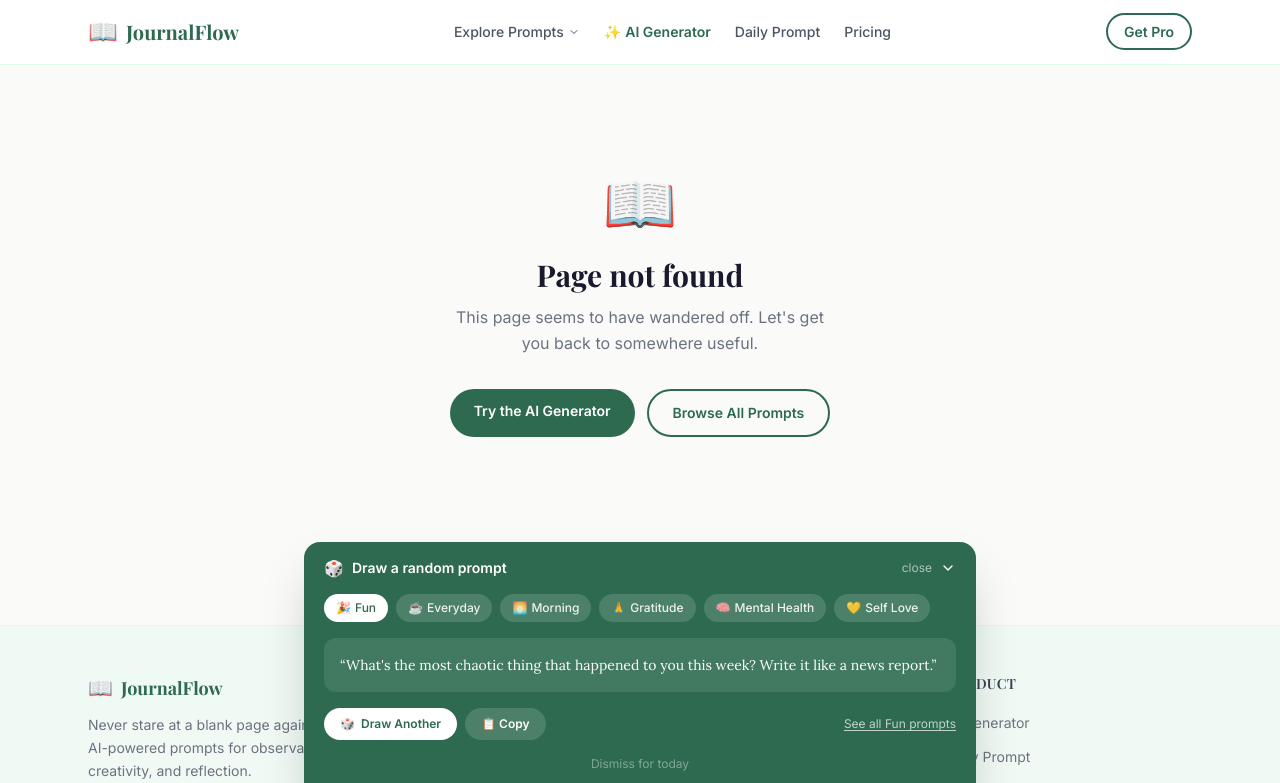
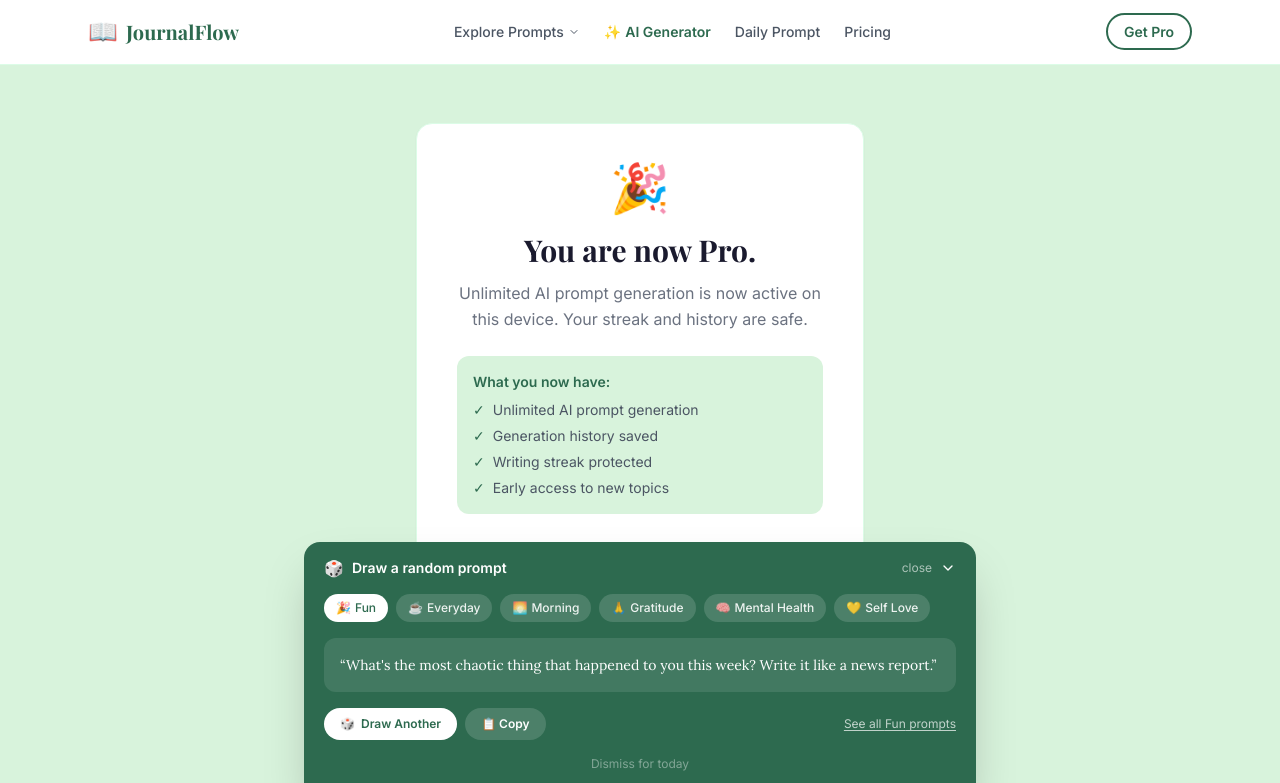
Before and after one commit to franklinjobs617-jpg/journalflow, a Next.js app: page /payment-success in a window 1280 px wide. Before the commit this address had no page. Shown: the top 783 px of the page. Built offline with nearby package versions, Linux system fonts and the light colour scheme.

Commit message:
feat: stripe checkout integration + payment success page

```diff
--- /dev/null
+++ b/app/payment-success/page.tsx
@@ -0,0 +1,89 @@
+'use client'
+
+import { useEffect, useState } from 'react'
+import Link from 'next/link'
+
+export default function PaymentSuccessPage() {
+  const [unlocked, setUnlocked] = useState(false)
+
+  useEffect(() => {
+    //
+    localStorage.setItem('jf_pro', 'true')
+    localStorage.setItem('jf_pro_since', new Date().toISOString())
+    setUnlocked(true)
+
+    //
+    if (typeof window !== 'undefined' && (window as any).gtag) {
+      ;(window as any).gtag('event', 'purchase', {
+        transaction_id: new Date().getTime().toString(),
+        value: 9.9,
+        currency: 'USD',
+        items: [{ item_name: 'JournalFlow Pro', price: 9.9, quantity: 1 }],
+      })
+    }
+  }, [])
+
+  return (
+    <div className="min-h-screen flex items-center justify-center px-4"
+      style={{ background: 'var(--sage-light)' }}>
+      <div className="bg-white rounded-2xl shadow-sm border border-green-100 p-10 max-w-md w-full text-center">
+
+        <div className="text-5xl mb-5">🎉</div>
+
+        <h1 className="font-display text-3xl font-bold mb-3" style={{ color: 'var(--ink)' }}>
+          You are now Pro.
+        </h1>
+
+        <p className="text-gray-500 leading-relaxed mb-6">
+          Unlimited AI prompt generation is now active on this device.
+          Your streak and history are safe.
+        </p>
+
+        <div className="rounded-xl p-4 mb-8 text-left"
+          style={{ background: 'var(--sage-light)' }}>
+          <p className="text-sm font-semibold mb-2" style={{ color: 'var(--forest)' }}>
+            What you now have:
+          </p>
+          <ul className="space-y-1.5">
+            {[
+              'Unlimited AI prompt generation',
+              'Generation history saved',
+              'Writing streak protected',
+              'Early access to new topics',
+            ].map(f => (
+              <li key={f} className="flex items-center gap-2 text-sm text-gray-600">
+                <span style={{ color: 'var(--forest)' }}>✓</span> {f}
+              </li>
+            ))}
+          </ul>
+        </div>
+
+        <div className="mb-6 p-4 rounded-xl border border-amber-100 text-left"
+          style={{ background: '#FFFBEB' }}>
+          <p className="text-sm font-semibold text-amber-800 mb-1">
+            One more thing
+          </p>
+          <p className="text-xs text-amber-700 leading-relaxed">
+            Pro is currently unlocked on this device. To use it on another device,
+            email us at{' '}
+            <a href="mailto:hello@journalflow.ai"
+              className="underline font-medium">
+              hello@journalflow.ai
+            </a>{' '}
+            with your receipt and we will sort it out within 24 hours.
+          </p>
+        </div>
+
+        <Link href="/#generator"
+          className="block w-full py-3.5 rounded-full text-white font-semibold text-sm transition-opacity hover:opacity-90"
+          style={{ background: 'var(--forest)' }}>
+          Start generating - unlimited
+        </Link>
+
+        <p className="text-xs text-gray-400 mt-4">
+          Questions? Email hello@journalflow.ai
+        </p>
+      </div>
+    </div>
+  )
+}
--- a/app/pricing/page.tsx
+++ b/app/pricing/page.tsx
@@ -1,5 +1,6 @@
 import type { Metadata } from 'next'
 import Link from 'next/link'
+import CheckoutButton from '@/components/CheckoutButton'
 
 export const metadata: Metadata = {
   title: 'Pricing  -  JournalFlow Pro',
@@ -177,15 +178,14 @@
             ))}
           </ul>
           <div className="flex flex-col gap-2">
-            <Link
-              href="mailto:hello@journalflow.ai?subject=Pro%20Access%20Waitlist"
-              className="block text-center py-3 rounded-full text-sm font-semibold bg-white transition-opacity hover:opacity-90"
+            <CheckoutButton
+              className="block w-full text-center py-3 rounded-full text-sm font-semibold bg-white transition-opacity hover:opacity-90 disabled:opacity-60 cursor-pointer"
               style={{ color: 'var(--forest)' }}
             >
-              Join Waitlist  -  Get Early Access
-            </Link>
+              Get Pro - $9.9/month
+            </CheckoutButton>
             <p className="text-center text-xs text-green-200 mt-1">
-              Launching soon · Early members get 30% off forever
+              Cancel anytime - 7-day money back guarantee
             </p>
           </div>
         </div>
```
